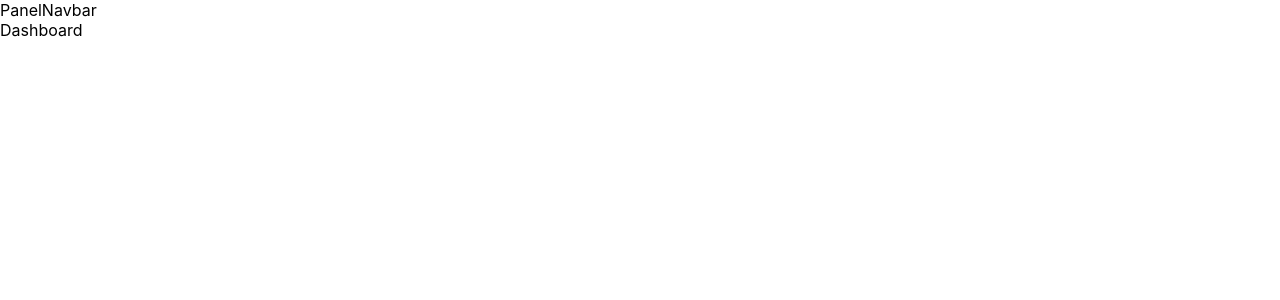
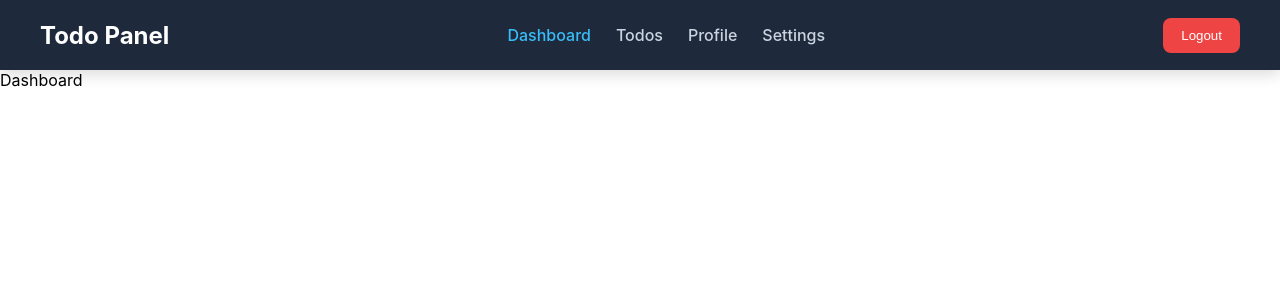
Before and after one commit to mahdi-nabikhan/FastApi-TodoList, a React (Create React App) app in the folder src/frontend/: page /panel in a window 1280 px wide. Shown: the top 300 px of the page. Built offline with nearby package versions, Linux system fonts and the light colour scheme.

Commit message:
feat(frontend): implement PanelNavbar tempalte component with styling

```diff
--- a/src/frontend/src/Components/PanelNavbar/PanelNavbar.css
+++ b/src/frontend/src/Components/PanelNavbar/PanelNavbar.css
@@ -0,0 +1,56 @@
+.panel-navbar {
+    height: 70px;
+    background: #1e293b;
+    color: white;
+
+    display: flex;
+    justify-content: space-between;
+    align-items: center;
+
+    padding: 0 40px;
+
+    box-shadow: 0 4px 15px rgba(0,0,0,.15);
+  }
+
+  .panel-logo {
+    font-size: 24px;
+    font-weight: bold;
+  }
+
+  .panel-links {
+    display: flex;
+    gap: 25px;
+    list-style: none;
+  }
+
+  .panel-links a {
+    text-decoration: none;
+    color: #cbd5e1;
+    font-weight: 500;
+    transition: .3s;
+  }
+
+  .panel-links a:hover {
+    color: white;
+  }
+
+  .panel-links a.active {
+    color: #38bdf8;
+  }
+
+  .logout-btn {
+    border: none;
+    background: #ef4444;
+    color: white;
+
+    padding: 10px 18px;
+
+    border-radius: 8px;
+    cursor: pointer;
+
+    transition: .3s;
+  }
+
+  .logout-btn:hover {
+    transform: translateY(-2px);
+  }
--- a/src/frontend/src/Components/PanelNavbar/PanelNavbar.jsx
+++ b/src/frontend/src/Components/PanelNavbar/PanelNavbar.jsx
@@ -1,7 +1,46 @@
 import React from 'react'
-
+import {NavLink} from 'react-router-dom'
+import './PanelNavbar.css'
 export default function PanelNavbar() {
   return (
-    <div>PanelNavbar</div>
+    <nav className="panel-navbar">
+
+      <div className="panel-logo">
+        Todo Panel
+      </div>
+
+      <ul className="panel-links">
+
+        <li>
+          <NavLink to="/panel">
+            Dashboard
+          </NavLink>
+        </li>
+
+        <li>
+          <NavLink to="/panel/todos">
+            Todos
+          </NavLink>
+        </li>
+
+        <li>
+          <NavLink to="/panel/profile">
+            Profile
+          </NavLink>
+        </li>
+
+        <li>
+          <NavLink to="/panel/settings">
+            Settings
+          </NavLink>
+        </li>
+
+      </ul>
+
+      <button className="logout-btn">
+        Logout
+      </button>
+
+    </nav>
   )
 }
```
